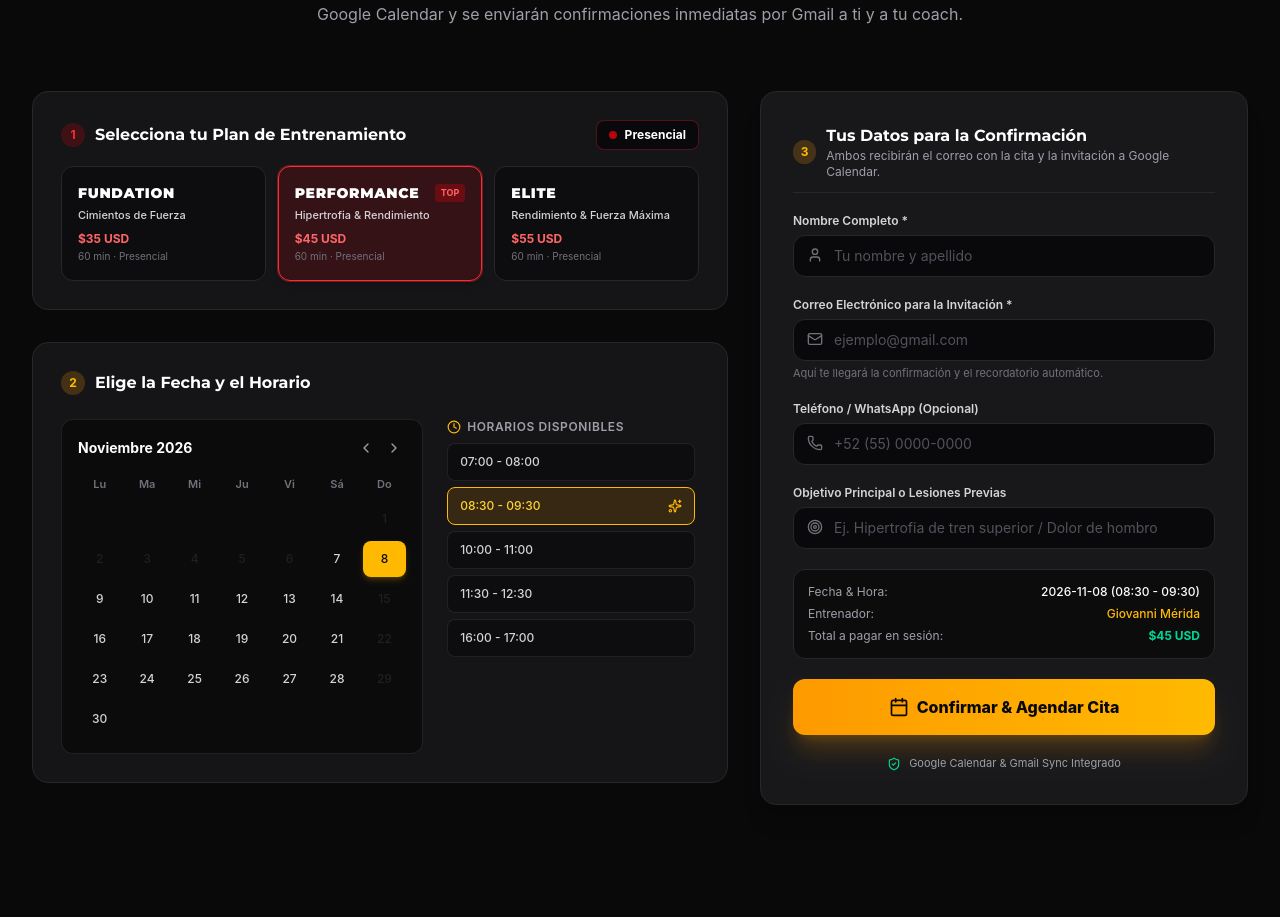
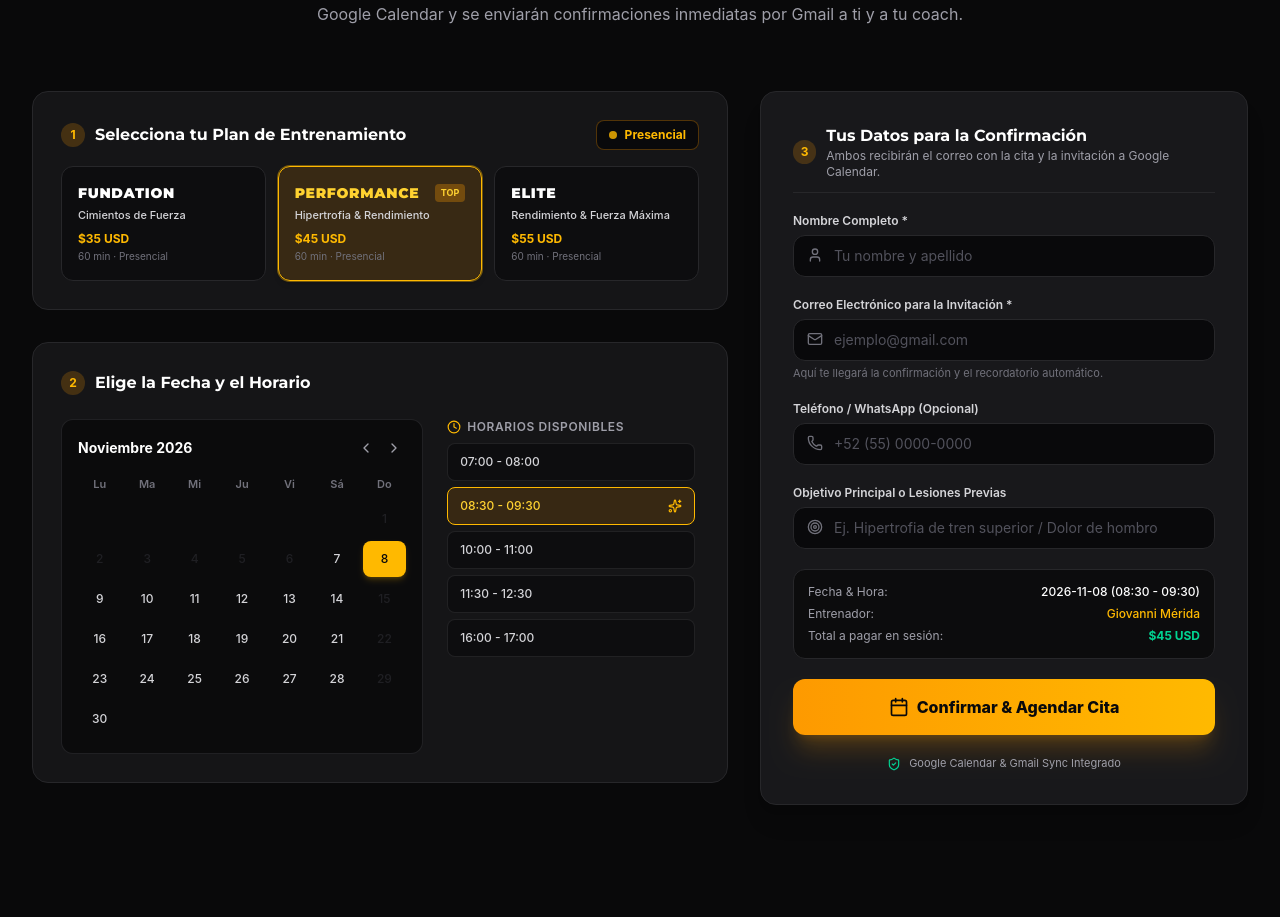
Before and after one commit to giomerida/titanforge, a React (Vite) app: page / in a window 1280 px wide. Shown: the part 3506-4423 px from the top of the page. Built offline with nearby package versions, Linux system fonts and the light colour scheme; no server answers.

Commit message:
style: update booking section theme to amber
Change the primary accent color from red to amber to align with the brand identity and improve visual consistency in the booking stepper.

```diff
--- a/src/components/BookingSection.tsx
+++ b/src/components/BookingSection.tsx
@@ -345,7 +345,7 @@ export const BookingSection: React.FC<BookingSectionProps> = ({
               <div className="bg-zinc-900/80 border border-zinc-800 rounded-2xl p-6 sm:p-7">
                 <div className="flex items-center justify-between mb-4 flex-wrap gap-2">
                   <div className="flex items-center gap-2.5">
-                    <span className="w-6 h-6 rounded-full bg-red-600/20 text-red-500 text-xs font-bold flex items-center justify-center">
+                    <span className="w-6 h-6 rounded-full bg-amber-500/20 text-amber-400 text-xs font-bold flex items-center justify-center">
                       1
                     </span>
                     <h3 className="text-base font-bold text-white font-display">
@@ -353,9 +353,9 @@ export const BookingSection: React.FC<BookingSectionProps> = ({
                     </h3>
                   </div>
 
-                  {/* Mode selector: Solo presencial */}
-                  <div className="flex items-center gap-2 bg-zinc-950 px-3 py-1.5 rounded-lg border border-red-500/30 text-xs text-white font-bold">
-                    <span className="w-2 h-2 rounded-full bg-red-600 animate-pulse" />
+                  {/* Mode selector: Solo presencial con el mismo estilo del paso 2 */}
+                  <div className="flex items-center gap-2 bg-zinc-950 px-3 py-1.5 rounded-lg border border-amber-500/30 text-xs text-amber-400 font-bold">
+                    <span className="w-2 h-2 rounded-full bg-amber-400 animate-pulse" />
                     <span>Presencial</span>
                   </div>
                 </div>
@@ -377,16 +377,18 @@ export const BookingSection: React.FC<BookingSectionProps> = ({
                         onClick={() => onServiceChange(srv)}
                         className={`text-left p-4 rounded-xl border transition-all cursor-pointer ${
                           isSelected
-                            ? 'bg-red-600/15 border-red-500 shadow-md ring-1 ring-red-500/40'
+                            ? 'bg-amber-500/15 border-amber-400 shadow-md ring-1 ring-amber-400/40'
                             : 'bg-zinc-950/60 border-zinc-800 hover:border-zinc-700'
                         }`}
                       >
                         <div className="flex items-center justify-between gap-1 mb-1">
-                          <span className="text-sm font-montserrat font-black uppercase tracking-wider text-white">
+                          <span className={`text-sm font-montserrat font-black uppercase tracking-wider ${
+                            isSelected ? 'text-amber-300' : 'text-white'
+                          }`}>
                             {planBadgeName}
                           </span>
                           {srv.popular && (
-                            <span className="text-[9px] font-bold uppercase bg-red-600/30 text-red-400 px-1.5 py-0.5 rounded">
+                            <span className="text-[9px] font-bold uppercase bg-amber-500/30 text-amber-300 px-1.5 py-0.5 rounded">
                               Top
                             </span>
                           )}
@@ -394,7 +396,7 @@ export const BookingSection: React.FC<BookingSectionProps> = ({
                         <div className="text-[11px] text-zinc-300 font-medium line-clamp-1">
                           {srv.title.split('·')[1]?.trim() || srv.title}
                         </div>
-                        <div className="text-xs text-red-400 font-bold mt-2">{srv.price}</div>
+                        <div className="text-xs text-amber-400 font-bold mt-2">{srv.price}</div>
                         <div className="text-[10px] text-zinc-500 mt-0.5">{srv.durationMinutes} min · Presencial</div>
                       </button>
                     );
```
